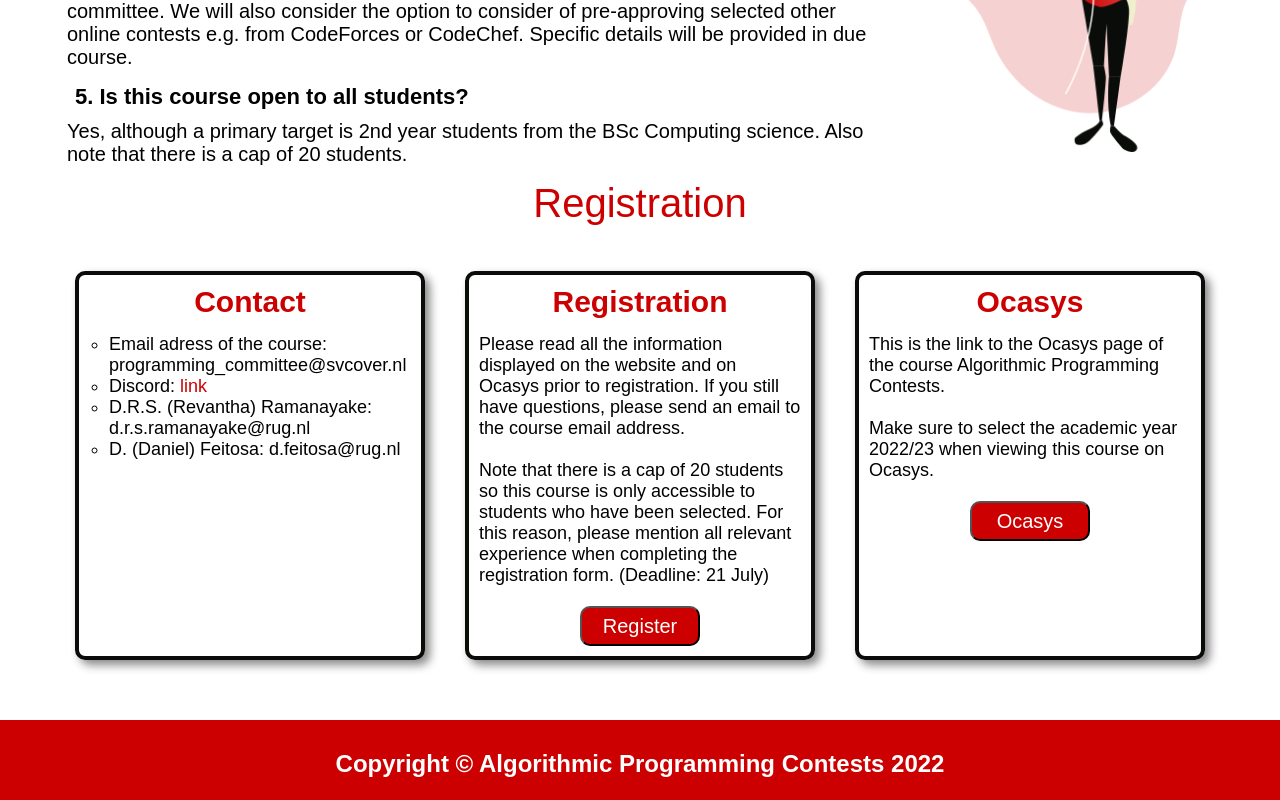
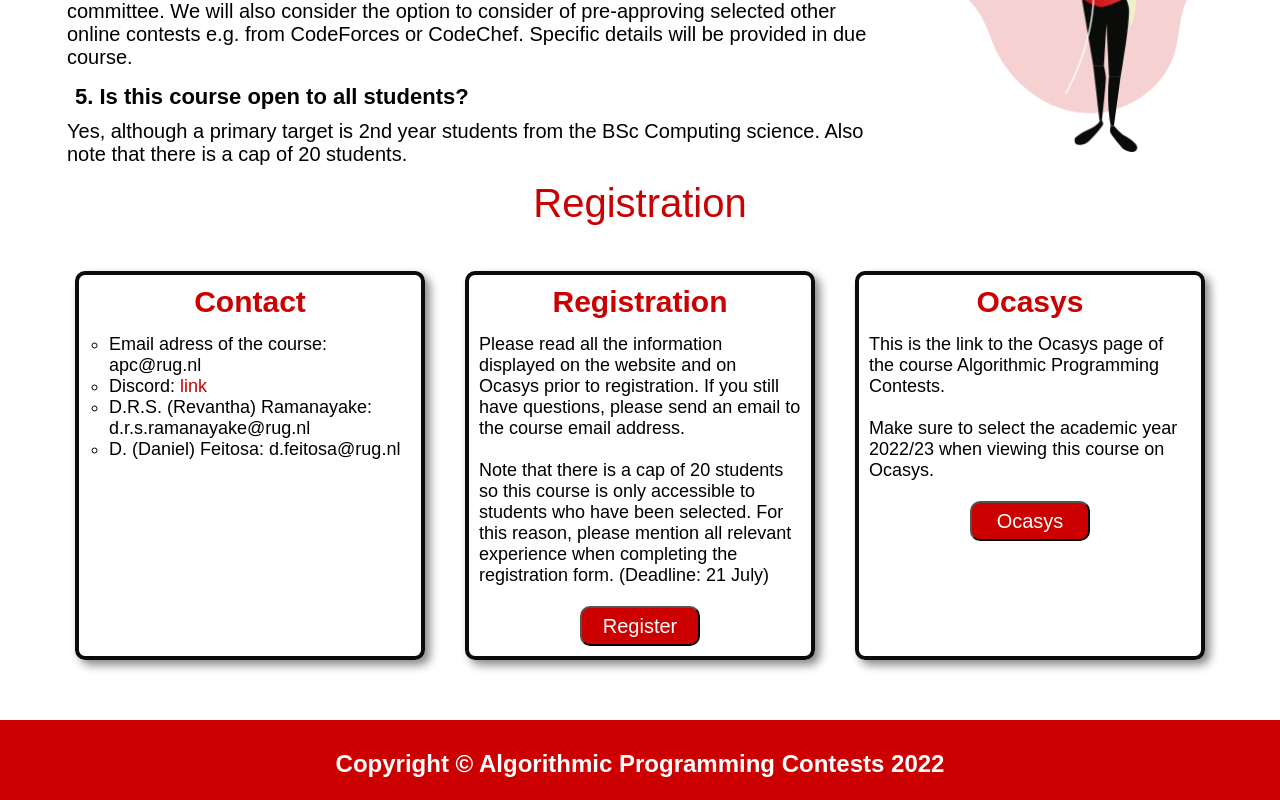
Before and after one commit to rug-apc/website, a React (Create React App) app: page / in a window 1280 px wide. Shown: the part 1469-2269 px from the top of the page. Built offline with nearby package versions, Linux system fonts and the light colour scheme.

Commit message:
added new email

```diff
--- a/src/components/Block3.js
+++ b/src/components/Block3.js
@@ -18,7 +18,7 @@ const Block3 = () => {
                         <div className='block'>
                             <p className='description-info'>
                                 <ul className='list'>
-                                    <li> Email adress of the course: programming_committee@svcover.nl</li>
+                                    <li> Email adress of the course: apc@rug.nl</li>
                                     <li> Discord: <a className='red' href="https://discord.gg/JfzxyBHPsH" target="_blank">link</a></li>
                                     <li> D.R.S. (Revantha) Ramanayake: d.r.s.ramanayake@rug.nl</li>
                                     <li id="contact"> D. (Daniel) Feitosa: d.feitosa@rug.nl </li>
```
